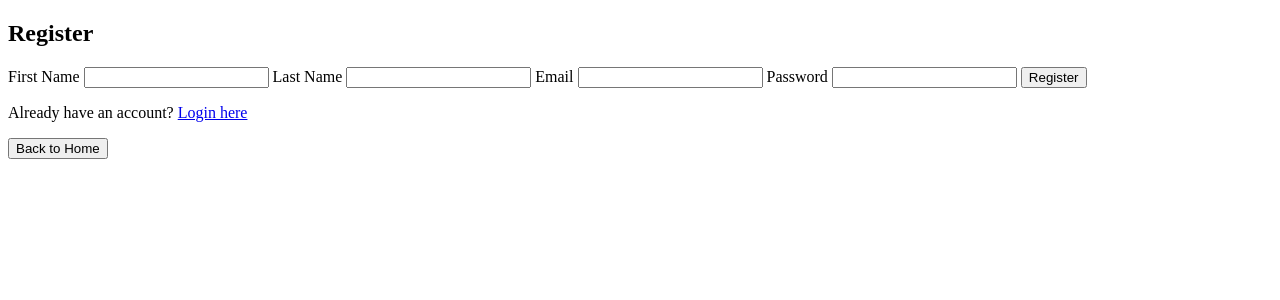
After one commit to LuckyDog-Studios/pizza_db_project, a Flask app: page /register in a window 1280 px wide. The commit adds this page. Shown: the top 300 px of the page. Run offline with Flask 3, Linux system fonts and the light colour scheme; parts of the project's set-up code (start-up, migrations or seed data) failed here and were passed over.

Commit message:
here is everything related to the customer (login, logout, register) and I change that the order is connected why the costumer

```diff
--- /dev/null
+++ b/Customer/auth.py
@@ -0,0 +1,87 @@
+from flask import Blueprint, render_template, request, redirect, url_for, flash, session
+from werkzeug.security import generate_password_hash, check_password_hash
+from Customer import customer_service as cs
+
+auth_bp = Blueprint("auth", __name__)
+
+
+
+
+# Register
+@auth_bp.route("/register", methods=["GET", "POST"])
+def register():
+    if request.method == "POST":
+        first_name = request.form.get("first_name")
+        last_name = request.form.get("last_name")
+        email = request.form.get("email")
+        password = request.form.get("password")
+
+        # check if email already exists
+        existing_user = cs.find_by_email(email)
+        if existing_user:
+            flash("Email already registered. Please log in.", "error")
+            return render_template("register.html")
+
+        # create customer
+        hashed_pw = generate_password_hash(password)
+        cs.create_customer(first_name, last_name, email, hashed_pw)
+
+        flash("Registration successful! Please log in.", "success")
+        return redirect(url_for("auth.login"))
+
+    return render_template("register.html")
+
+
+
+
+# Login
+@auth_bp.route("/login", methods=["GET", "POST"])
+def login():
+    if request.method == "POST":
+        email = request.form.get("email")
+        password = request.form.get("password")
+
+        customer = cs.find_by_email(email)
+
+        if not customer or not check_password_hash(customer.PasswordHash, password):
+            flash("Invalid email or password (╥╯⌒╰╥๑)", "error")
+            return render_template("login.html")
+
+        # login successful → store in session
+        session["customer_id"] = customer.CustomerId
+        session["customer_name"] = customer.FirstName
+
+        flash(f"(〜^∇^)〜 Welcome back, {customer.FirstName}! ~( ˘▾˘~)", "success")
+        return redirect(url_for("home.home"))
+
+    return render_template("login.html")
+
+
+
+
+
+# Logout
+@auth_bp.route("/logout")
+def logout():
+    session.clear()
+    flash("You have been logged out.", "success")
+    return redirect(url_for("home.home"))
+
+
+
+
+# Account
+@auth_bp.route("/account", methods=["GET", "POST"])
+def account():
+    if not session.get("customer_id"):
+        flash("Please log in to access your account.", "error")
+        return redirect(url_for("auth.login"))
+
+    customer = cs.find_by_id(session["customer_id"])
+
+    if request.method == "POST":
+        cs.update_customer(customer, request.form)
+        flash("Your account details have been updated.", "success")
+        return redirect(url_for("auth.account"))
+
+    return render_template("account.html", customer=customer)
--- a/app.py
+++ b/app.py
@@ -3,6 +3,7 @@ import secrets
 from controller import order_bp, about_bp, home_bp, contact_bp
 from models import db, Ingredient
 from data import ingredients, drinks, desserts, customers
+from Customer.auth import auth_bp
 
 app = Flask(__name__)
 app.secret_key = "super-secret-key-123"
@@ -15,6 +16,8 @@ app.register_blueprint(about_bp)
 app.register_blueprint(home_bp)
 app.register_blueprint(contact_bp)
 
+app.register_blueprint(auth_bp)
+
 if __name__ == '__main__':
     with app.app_context():
         db.drop_all()
--- a/db_setup.py
+++ b/db_setup.py
@@ -157,7 +157,7 @@ class PostalAssignment(Base):
 # DB CONNECTION + CREATE
 # ===========================
 
-DATABASE_URL = f"mysql+mysqlconnector://{secrets.username}:{secrets.password}@{secrets.db_ip}/pizza_db"  # change credentials
+DATABASE_URL = f"mysql+mysqlconnector://{secrets.username}:{app_secrets.password}@{secrets.db_ip}/pizza_db"  # change credentials
 engine = create_engine(DATABASE_URL, echo=True)
 
 # Create all tables
--- a/models.py
+++ b/models.py
@@ -9,6 +9,7 @@ class Customer(db.Model):
     CustomerId = db.Column(db.Integer, primary_key=True, autoincrement=True)
     FirstName = db.Column(db.String(100), nullable=False)
     LastName = db.Column(db.String(100), nullable=False)
+    PasswordHash = db.Column(db.String(200), nullable=False)
     BirthDate = db.Column(db.Date)
     PhoneNumber = db.Column(db.String(50))
     Email = db.Column(db.String(120), unique=True)
@@ -62,6 +63,8 @@ class DiscountCode(db.Model):
     Code = db.Column(db.String(50), unique=True, nullable=False)
     IsRedeemed = db.Column(db.Boolean, default=False)
     ExpiryDate = db.Column(db.Date)
+    DiscountAmount = db.Column(db.Numeric(10, 2), nullable=False, default=0.00)  # flat discount in euros
+    DiscountPercent = db.Column(db.Integer, default=0)  # e.g. 10 for 10%
 
     orders = db.relationship("Order", back_populates="discount_code")
 
--- /dev/null
+++ b/templates/register.html
@@ -0,0 +1,47 @@
+<!DOCTYPE html>
+<html lang="en">
+<head>
+    <meta charset="UTF-8">
+    <title>Register</title>
+</head>
+<body>
+    <h2>Register</h2>
+
+      {% with messages = get_flashed_messages(with_categories=true) %}
+      {% if messages %}
+        <ul class="flashes local">
+          {% for category, message in messages %}
+            {% if category == "error" %}
+              <li class="{{ category }}">{{ message }}</li>
+            {% endif %}
+          {% endfor %}
+        </ul>
+      {% endif %}
+    {% endwith %}
+
+    <form method="POST" action="{{ url_for('auth.register') }}">
+        <label for="first_name">First Name</label>
+        <input type="text" id="first_name" name="first_name" required>
+
+        <label for="last_name">Last Name</label>
+        <input type="text" id="last_name" name="last_name" required>
+
+        <label for="email">Email</label>
+        <input type="email" id="email" name="email" required>
+
+        <label for="password">Password</label>
+        <input type="password" id="password" name="password" required>
+
+        <button type="submit">Register</button>
+    </form>
+
+    <p>Already have an account?
+        <a href="{{ url_for('auth.login') }}">Login here</a>
+    </p>
+
+    <!-- Back button -->
+    <a href="{{ url_for('home.home') }}">
+        <button type="button">Back to Home</button>
+    </a>
+</body>
+</html>
```
Also changed, not shown: Customer/customer_service.py (added, +30 -0 lines), controller.py (+33 -6 lines), templates/account.html (added, +47 -0 lines), templates/base.html (+26 -0 lines), templates/login.html (added, +41 -0 lines).
